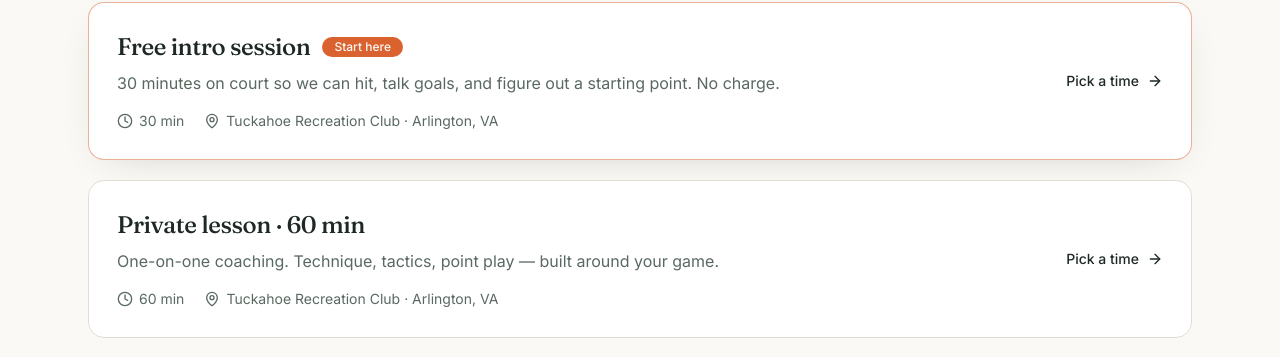
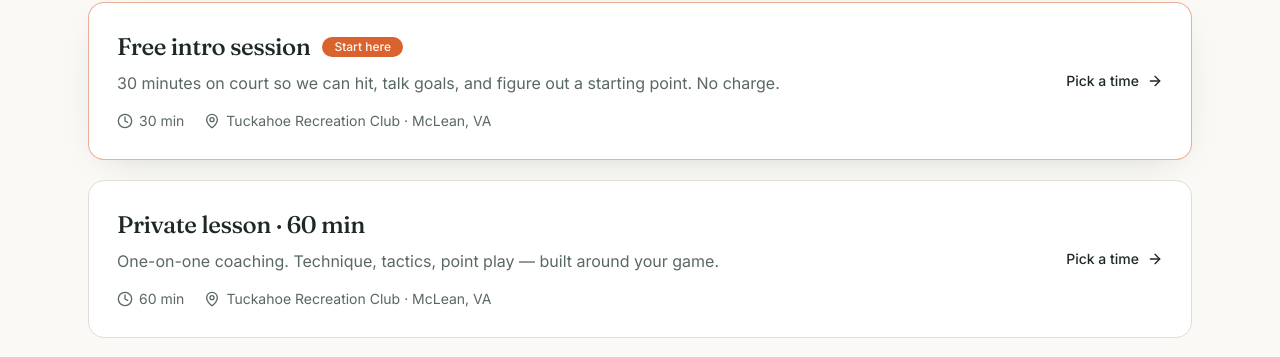
Before and after one commit to meknazee/ziad-website, a React (Vite) app: page /book in a window 1280 px wide. Shown: the part 403-760 px from the top of the page. Built offline with nearby package versions, Linux system fonts and the light colour scheme; what @lovable.dev/cloud-auth-js would draw is missing.

Commit message:
Changes
Co-authored-by: coach-z256 <290502547+coach-z256@users.noreply.github.com>

```diff
--- a/index.html
+++ b/index.html
@@ -14,6 +14,7 @@
     <meta property="og:title" content="Coach Z — Tennis Coach in Greater DC" />
     <meta property="og:description" content="Private tennis coaching and strength & conditioning in McLean, Tysons Corner and the Greater DC Area." />
     <meta property="og:type" content="website" />
+    <meta name="twitter:card" content="summary" />
   </head>
 
   <body>
--- a/src/lib/booking-config.ts
+++ b/src/lib/booking-config.ts
@@ -17,7 +17,7 @@ export const MEETING_TYPES: MeetingType[] = [
     description:
       "30 minutes on court so we can hit, talk goals, and figure out a starting point. No charge.",
     duration_minutes: 30,
-    location: "Tuckahoe Recreation Club · Arlington, VA",
+    location: "Tuckahoe Recreation Club · McLean, VA",
     featured: true,
   },
   {
@@ -26,7 +26,7 @@ export const MEETING_TYPES: MeetingType[] = [
     description:
       "One-on-one coaching. Technique, tactics, point play — built around your game.",
     duration_minutes: 60,
-    location: "Tuckahoe Recreation Club · Arlington, VA",
+    location: "Tuckahoe Recreation Club · McLean, VA",
   },
   {
     slug: "private-90",
@@ -34,7 +34,7 @@ export const MEETING_TYPES: MeetingType[] = [
     description:
       "Deeper session for technical work, drill blocks, and match-play simulation.",
     duration_minutes: 90,
-    location: "Tuckahoe Recreation Club · Arlington, VA",
+    location: "Tuckahoe Recreation Club · McLean, VA",
   },
   {
     slug: "semi-private-60",
@@ -42,7 +42,7 @@ export const MEETING_TYPES: MeetingType[] = [
     description:
       "Bring a partner. Shared cost, shared court. Best if you play at similar levels.",
     duration_minutes: 60,
-    location: "Tuckahoe Recreation Club · Arlington, VA",
+    location: "Tuckahoe Recreation Club · McLean, VA",
   },
   {
     slug: "junior-60",
@@ -50,7 +50,7 @@ export const MEETING_TYPES: MeetingType[] = [
     description:
       "Ages 8–17. Age-appropriate technique, tactics, and tournament prep.",
     duration_minutes: 60,
-    location: "Tuckahoe Recreation Club · Arlington, VA",
+    location: "Tuckahoe Recreation Club · McLean, VA",
   },
 ];
 
```
